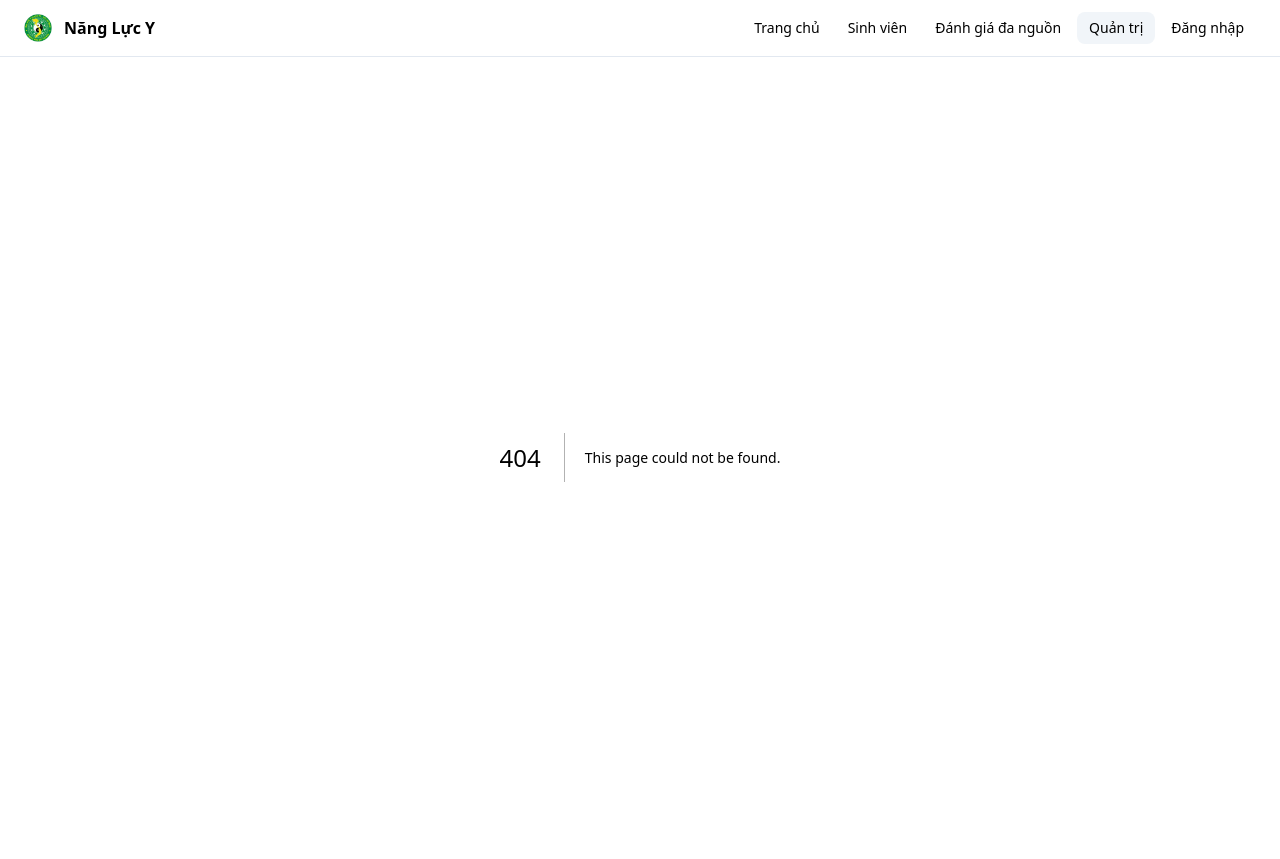
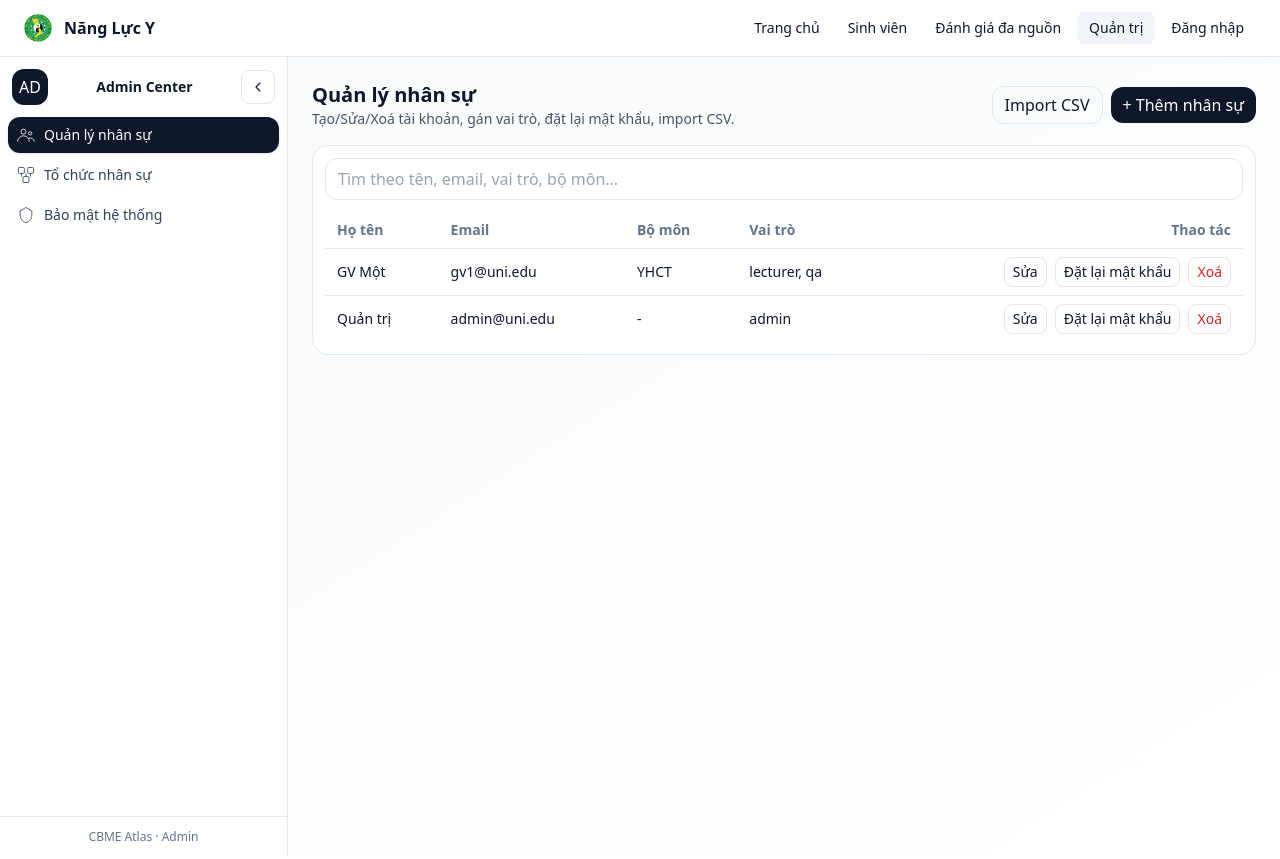
Before and after one commit to vophong90/CBME_Atlas, a Next.js app: page /admin/users in a window 1280 px wide. Before the commit this address had no page. Shown: the top 859 px of the page. Built offline with nearby package versions, Linux system fonts and the light colour scheme.

Commit message:
Create page.tsx

```diff
--- /dev/null
+++ b/app/admin/users/page.tsx
@@ -0,0 +1,162 @@
+'use client';
+import { useEffect, useMemo, useState } from 'react';
+
+type StaffRow = { user_id: string; email: string; full_name: string; is_active: boolean; roles: string[]; departments: string[] };
+
+export default function AdminUsersPage() {
+  const [rows, setRows] = useState<StaffRow[]>([]);
+  const [q, setQ] = useState('');
+  const [showImport, setShowImport] = useState(false);
+  const [csvPreview, setCsvPreview] = useState<any[]>([]);
+  const [form, setForm] = useState<{ email: string; full_name: string; roles: string; department_code?: string }>({ email: '', full_name: '', roles: '' });
+  const [resetTarget, setResetTarget] = useState<{ user_id: string; email: string } | null>(null);
+  const [newPassword, setNewPassword] = useState('');
+
+  // TODO: fetch dữ liệu thật từ /api (hiện mock)
+  useEffect(() => {
+    setRows([
+      { user_id: 'uuid-1', email: 'gv1@uni.edu', full_name: 'GV Một', is_active: true, roles: ['lecturer','qa'], departments: ['YHCT'] },
+      { user_id: 'uuid-2', email: 'admin@uni.edu', full_name: 'Quản trị', is_active: true, roles: ['admin'], departments: [] },
+    ]);
+  }, []);
+
+  const filtered = useMemo(() => {
+    const k = q.trim().toLowerCase();
+    if (!k) return rows;
+    return rows.filter(r => [r.email, r.full_name, ...r.roles, ...r.departments].join(' ').toLowerCase().includes(k));
+  }, [q, rows]);
+
+  async function onImportConfirm() {
+    // gửi JSON đã map từ CSV lên API
+    const payload = csvPreview.map(x => ({
+      email: x.email,
+      full_name: x.full_name,
+      department_code: x.department_code || null,
+      roles: x.roles || null,
+      password: x.password || null,
+    }));
+    const res = await fetch('/api/admin/users/bulk-import', { method: 'POST', body: JSON.stringify(payload) });
+    const json = await res.json();
+    alert('Import done:\n' + JSON.stringify(json.results, null, 2));
+    setShowImport(false);
+    setCsvPreview([]);
+    // TODO: refetch
+  }
+
+  async function onResetPassword() {
+    if (!resetTarget || !newPassword) return;
+    const res = await fetch('/api/admin/reset-password', { method: 'POST', body: JSON.stringify({ userId: resetTarget.user_id, newPassword }) });
+    const json = await res.json();
+    if (json?.ok) alert(`Đã đặt lại mật khẩu cho ${resetTarget.email}`);
+    else alert(`Lỗi: ${json?.error || 'unknown'}`);
+    setResetTarget(null);
+    setNewPassword('');
+  }
+
+  function parseCSV(text: string) {
+    // Parser nhỏ (khuyên dùng PapaParse ở client nếu bạn muốn robust)
+    // CSV header: email,full_name,department_code,roles,password
+    const lines = text.trim().split(/\r?\n/);
+    const header = lines.shift()!.split(',').map(s => s.trim());
+    const arr = lines.map(line => {
+      const cells = line.split(',').map(s => s.trim());
+      const obj: any = {};
+      header.forEach((h, i) => obj[h] = cells[i] ?? '');
+      return obj;
+    });
+    setCsvPreview(arr);
+  }
+
+  return (
+    <div className="space-y-4">
+      <header className="flex flex-wrap items-center justify-between gap-3">
+        <div>
+          <div className="text-xl font-semibold">Quản lý nhân sự</div>
+          <div className="text-slate-600 text-sm">Tạo/Sửa/Xoá tài khoản, gán vai trò, đặt lại mật khẩu, import CSV.</div>
+        </div>
+        <div className="flex items-center gap-2">
+          <button onClick={() => setShowImport(true)} className="rounded-xl border border-slate-200 px-3 py-1.5 hover:bg-slate-50">Import CSV</button>
+          <button className="rounded-xl bg-slate-900 px-3 py-1.5 text-white">+ Thêm nhân sự</button>
+        </div>
+      </header>
+
+      <div className="rounded-2xl border border-slate-200 bg-white p-3">
+        <div className="mb-3 flex items-center gap-2">
+          <input value={q} onChange={e => setQ(e.target.value)} placeholder="Tìm theo tên, email, vai trò, bộ môn..." className="w-full rounded-xl border border-slate-200 px-3 py-2 outline-none focus:ring" />
+        </div>
+        <div className="overflow-x-auto">
+          <table className="min-w-full text-sm">
+            <thead>
+              <tr className="text-left text-slate-500">
+                <th className="px-3 py-2">Họ tên</th>
+                <th className="px-3 py-2">Email</th>
+                <th className="px-3 py-2">Bộ môn</th>
+                <th className="px-3 py-2">Vai trò</th>
+                <th className="px-3 py-2 text-right">Thao tác</th>
+              </tr>
+            </thead>
+            <tbody>
+              {filtered.map(r => (
+                <tr key={r.user_id} className="border-t">
+                  <td className="px-3 py-2">{r.full_name}</td>
+                  <td className="px-3 py-2">{r.email}</td>
+                  <td className="px-3 py-2">{r.departments.join(', ') || '-'}</td>
+                  <td className="px-3 py-2">{r.roles.join(', ')}</td>
+                  <td className="px-3 py-2 text-right">
+                    <button className="rounded-lg border px-2 py-1 mr-2 hover:bg-slate-50">Sửa</button>
+                    <button className="rounded-lg border px-2 py-1 mr-2 hover:bg-slate-50" onClick={() => setResetTarget({ user_id: r.user_id, email: r.email })}>Đặt lại mật khẩu</button>
+                    <button className="rounded-lg border px-2 py-1 text-red-600 hover:bg-red-50">Xoá</button>
+                  </td>
+                </tr>
+              ))}
+              {!filtered.length && (
+                <tr><td className="px-3 py-6 text-center text-slate-500" colSpan={5}>Không có dữ liệu</td></tr>
+              )}
+            </tbody>
+          </table>
+        </div>
+      </div>
+
+      {/* Import CSV modal */}
+      {showImport && (
+        <div className="fixed inset-0 z-50 grid place-items-center bg-black/30 p-4">
+          <div className="w-full max-w-2xl rounded-2xl border border-slate-200 bg-white p-4">
+            <div className="text-lg font-semibold">Import CSV</div>
+            <p className="text-sm text-slate-500">Header yêu cầu: <code>email,full_name,department_code,roles,password</code></p>
+            <textarea rows={6} onChange={e => parseCSV(e.target.value)} placeholder="Dán CSV vào đây..." className="mt-3 w-full rounded-xl border border-slate-200 p-2 font-mono text-xs"></textarea>
+            {csvPreview.length > 0 && (
+              <div className="mt-3 rounded-xl border border-slate-200 p-2">
+                <div className="text-sm font-medium mb-2">Xem trước ({csvPreview.length})</div>
+                <div className="max-h-56 overflow-auto text-xs">
+                  <table className="min-w-full">
+                    <thead><tr>{Object.keys(csvPreview[0]).map(h => <th key={h} className="px-2 py-1 text-left">{h}</th>)}</tr></thead>
+                    <tbody>{csvPreview.map((r,i) => <tr key={i}>{Object.values(r).map((v,j) => <td key={j} className="px-2 py-1">{String(v)}</td>)}</tr>)}</tbody>
+                  </table>
+                </div>
+              </div>
+            )}
+            <div className="mt-3 flex justify-end gap-2">
+              <button onClick={() => { setShowImport(false); setCsvPreview([]); }} className="rounded-xl border px-3 py-1.5">Huỷ</button>
+              <button onClick={onImportConfirm} className="rounded-xl bg-slate-900 px-3 py-1.5 text-white">Nhập</button>
+            </div>
+          </div>
+        </div>
+      )}
+
+      {/* Reset password modal */}
+      {resetTarget && (
+        <div className="fixed inset-0 z-50 grid place-items-center bg-black/30 p-4">
+          <div className="w-full max-w-md rounded-2xl border border-slate-200 bg-white p-4">
+            <div className="text-lg font-semibold">Đặt lại mật khẩu</div>
+            <div className="mt-1 text-sm text-slate-600">{resetTarget.email}</div>
+            <input value={newPassword} onChange={e => setNewPassword(e.target.value)} placeholder="Mật khẩu mới" className="mt-3 w-full rounded-xl border border-slate-200 px-3 py-2" />
+            <div className="mt-3 flex justify-end gap-2">
+              <button onClick={() => setResetTarget(null)} className="rounded-xl border px-3 py-1.5">Huỷ</button>
+              <button onClick={onResetPassword} className="rounded-xl bg-slate-900 px-3 py-1.5 text-white">Cập nhật</button>
+            </div>
+          </div>
+        </div>
+      )}
+    </div>
+  );
+}
```
